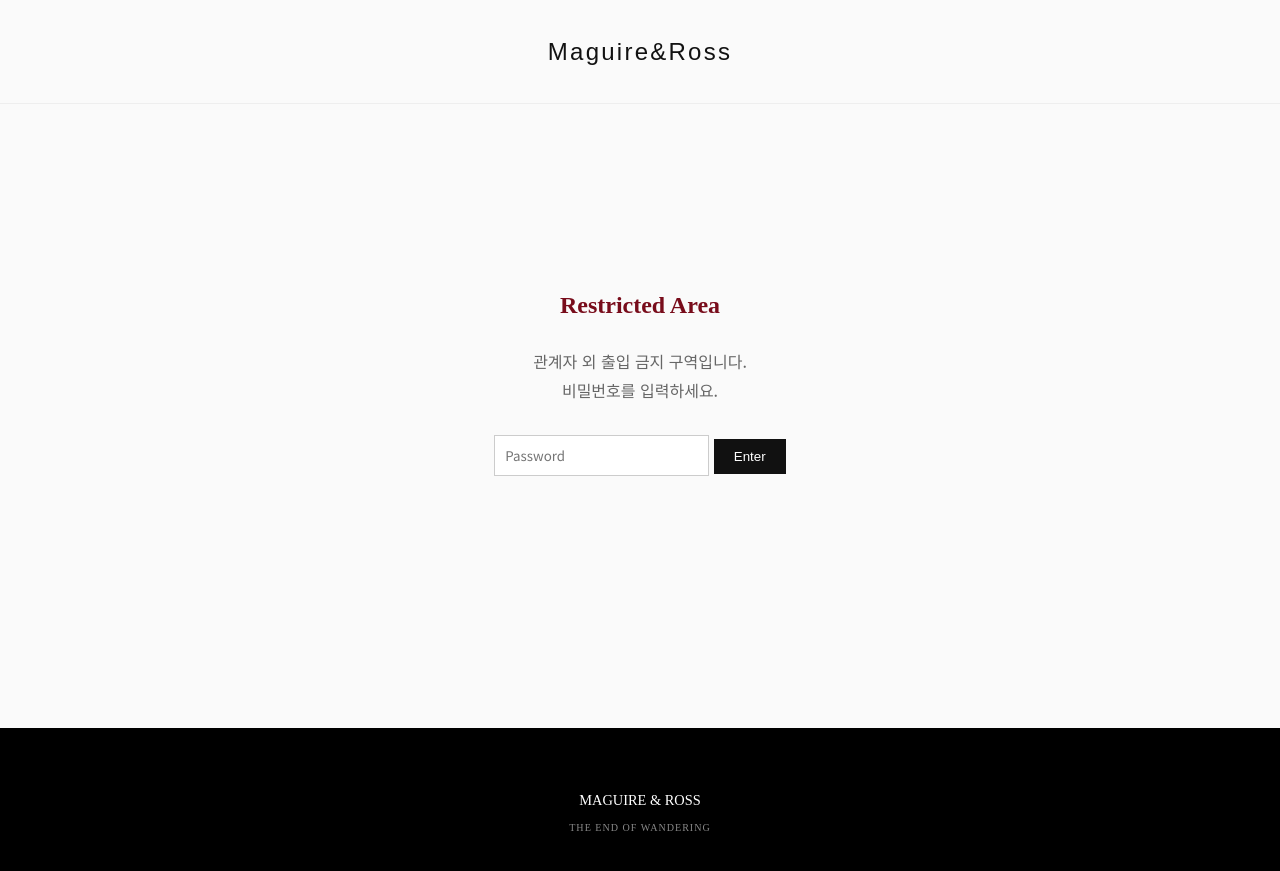
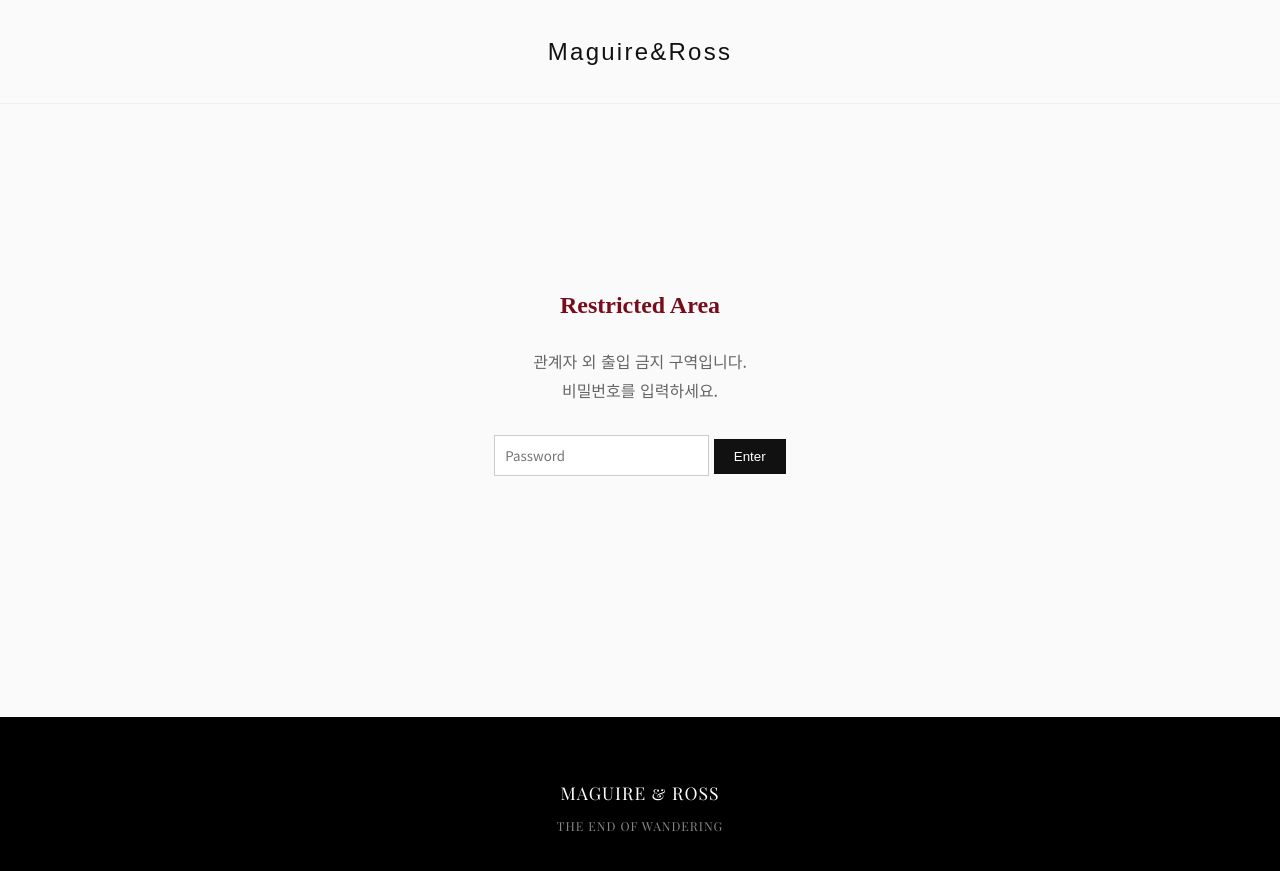
Before and after one commit to narelim/mag-ross-archive, a Jekyll site: the page built from secret.html, in a window 1280 px wide. Shown: the top 871 px of the page. Built offline with Jekyll 4.4.1, drawn with Linux system fonts in a browser that asks for light colours; some web fonts are replaced.

Commit message:
Update style.css

```diff
--- a/assets/css/style.css
+++ b/assets/css/style.css
@@ -206,6 +206,10 @@
     padding: 0;
 }
 
+main, .archive-container, .page-content {
+    flex: 1;
+}
+
 /* 폰트 & 타이포그래피 */
 h1, h2, h3, .logo, .date { font-family: 'Noto Serif KR', serif; }
 a { color: var(--text-color); text-decoration: none; transition: 0.3s; }
@@ -334,17 +338,6 @@
 .vertical-nav a:hover { color: #780C1B; font-weight: bold; }
 .nav-icon { margin-right: 8px; font-size: 0.8em; } /* 아이콘 크기 */
 
-/* 4. 까만 푸터 */
-.footer-black {
-    background-color: #000;
-    color: #fff;
-    text-align: center;
-    padding: 60px 20px;
-    margin-top: 100px;
-    font-family: 'Noto Serif KR', serif;
-    font-size: 0.9rem;
-}
-
 
 /* --- [NEW] 아카이브 레이아웃 (사이드바 + 메인) --- */
 .archive-container {
@@ -371,6 +364,7 @@
     display: block;
     border-bottom: 2px solid #111;
     padding-bottom: 5px;
+    letter-spacing: 2px;
 }
 .filter-link {
     display: block;
@@ -385,18 +379,36 @@
     padding-left: 5px; /* 살짝 오른쪽으로 이동 */
 }
 
-/* 검색창 스타일 수정 */
+/* 1. 검색창 디자인 (길이 딱 맞춤 + 폰트 적용) */
 #search-input {
-    width: 100%;             /* 부모(사이드바) 너비에 꽉 차게 */
-    box-sizing: border-box;  /* 테두리/여백까지 포함해서 너비 계산 (중요!) */
-    padding: 10px 0;         /* 위아래 여백만 줌 */
-    border: none;            /* 네모 테두리 없애기 */
-    border-bottom: 2px solid #111; /* 아래쪽 굵은 선만 남기기 */
-    background: transparent; /* 배경 투명하게 */
-    font-family: 'Noto Sans KR';
-    outline: none;           /* 클릭했을 때 파란 테두리 없애기 */
-    border-radius: 0;        /* 둥근 모서리 없애기 */
+    width: 100%;             /* 부모 너비에 꽉 차게 */
+    box-sizing: border-box;  /* 테두리까지 포함해서 계산 (이게 핵심!) */
+    padding: 10px 0;
+    border: none;
+    border-bottom: 2px solid #111;
+    background: transparent;
+
+    /* 입력할 때는 가독성 좋은 고딕체 */
+    font-family: 'Noto Sans KR', sans-serif;
+    font-size: 1rem;
+
+    outline: none;
+    border-radius: 0;
 }
+
+/* 2. 사이드바 제목 (CATEGORY, TAGS) */
+.sidebar-title {
+    /* UNIVERSE 타이틀과 같은 폰트로 통일감 */
+    font-family: 'Gruppo', sans-serif;
+    font-weight: bold;
+    font-size: 1.1rem;
+    margin-bottom: 15px;
+    display: block;
+    border-bottom: 2px solid #111;
+    padding-bottom: 5px;
+    letter-spacing: 2px; /* 자간을 넓혀서 더 고급스럽게 */
+}
+
 
 /* 검색창 클릭했을 때 효과 */
 #search-input:focus {
@@ -464,4 +476,14 @@
     margin-bottom: 15px;
 }
 
-main, .page-content, .archive-container { flex:1;}
+/* 4. 까만 푸터 */
+.footer-black {
+    background-color: #000;
+    color: #fff;
+    text-align: center;
+    padding: 60px 20px;
+    margin-top: 100px;
+    font-family: 'Playfair Display SC', serif;
+    font-size: 1.1rem;
+    letter-spacing: 1px;
+}
```
